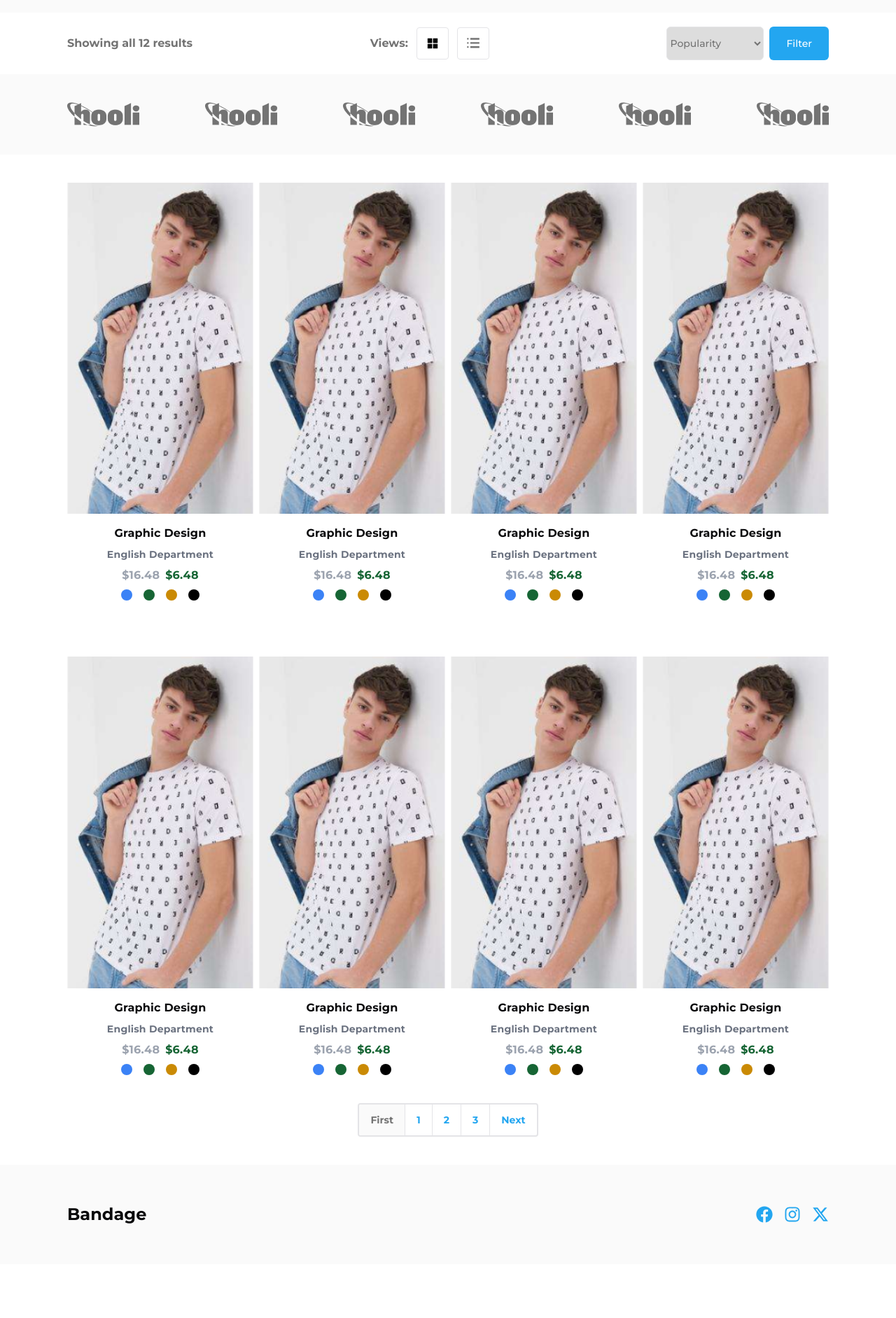
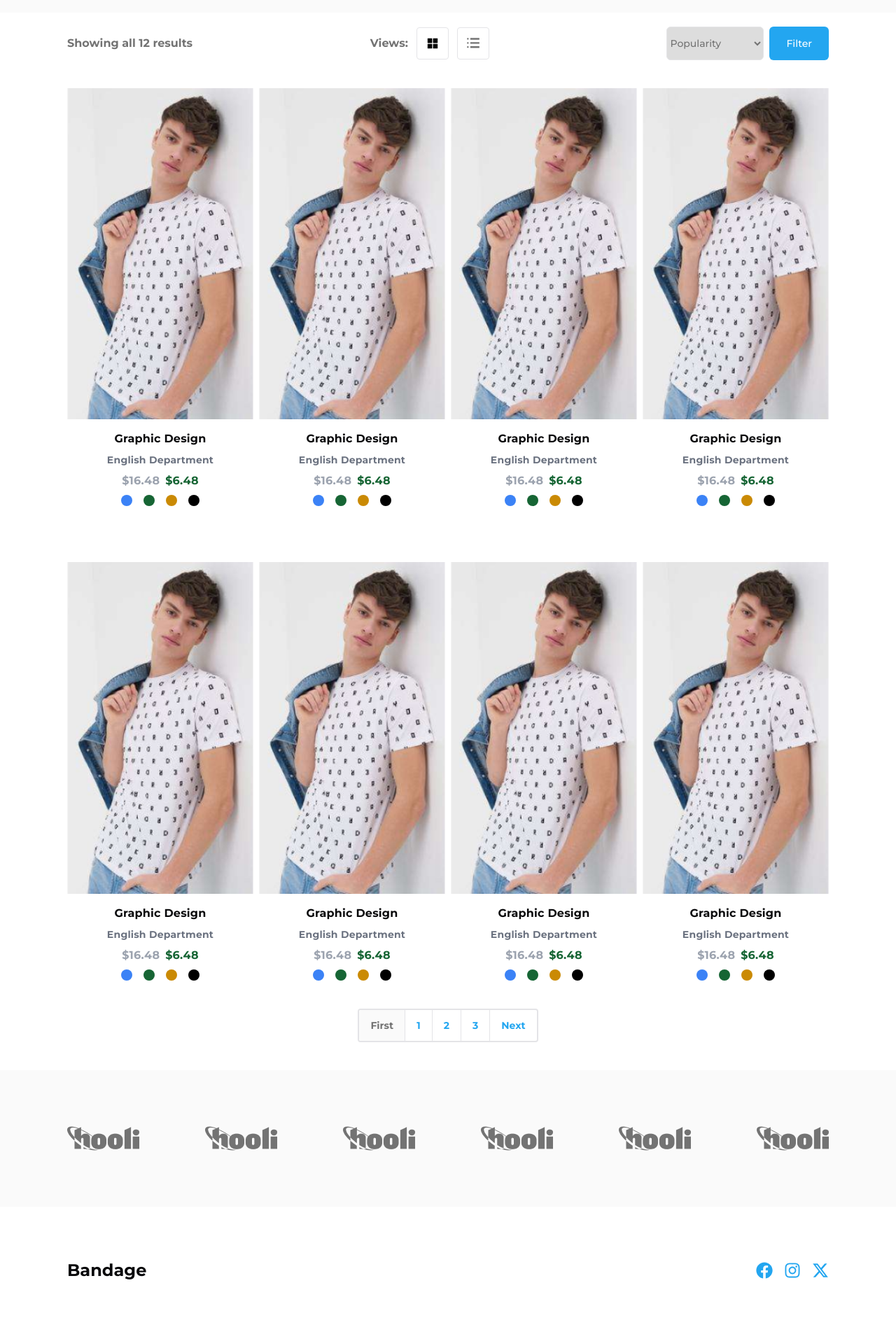
Before and after one commit to roshaanrashidkhan/giaic-hackathon-2-ecommerce-ui-ux, a Next.js app: page /shop in a window 1280 px wide. Shown: the part 491-2374 px from the top of the page at 70% size. Built offline with nearby package versions, Linux system fonts and the light colour scheme.

Commit message:
shop page corrected

```diff
--- a/src/app/shop/page.tsx
+++ b/src/app/shop/page.tsx
@@ -66,13 +66,14 @@ export default function Shop() {
         />
         <CategoryList />
         <FilterSection />
-        <ClientsList />
         <FeatureSection />
         <PaginationSection />
+        <ClientsList />
       </main>
       <Footer
         footerHeading={
           <FooterHeading
+          parentCSS="bg-white shadow-sm"
           css="justify-start"
             heading="Bandage"
             content={
--- a/src/components/clients-list.tsx
+++ b/src/components/clients-list.tsx
@@ -2,7 +2,7 @@ import Image from "next/image";
 
 export default function ClientsList() {
     return (
-        <section className="w-full my-5 flex items-center justify-center bg-[#FAFAFA] py-10">
+        <section className="w-full my-5 flex items-center justify-center bg-[#FAFAFA] py-20">
             <div className="w-[85%] flex flex-col md:flex-row justify-between items-center gap-5">
                 <Image src="/logo.png" width={103} height={100} alt="Logo" />
                 <Image src="/logo.png" width={103} height={100} alt="Logo" />
```
